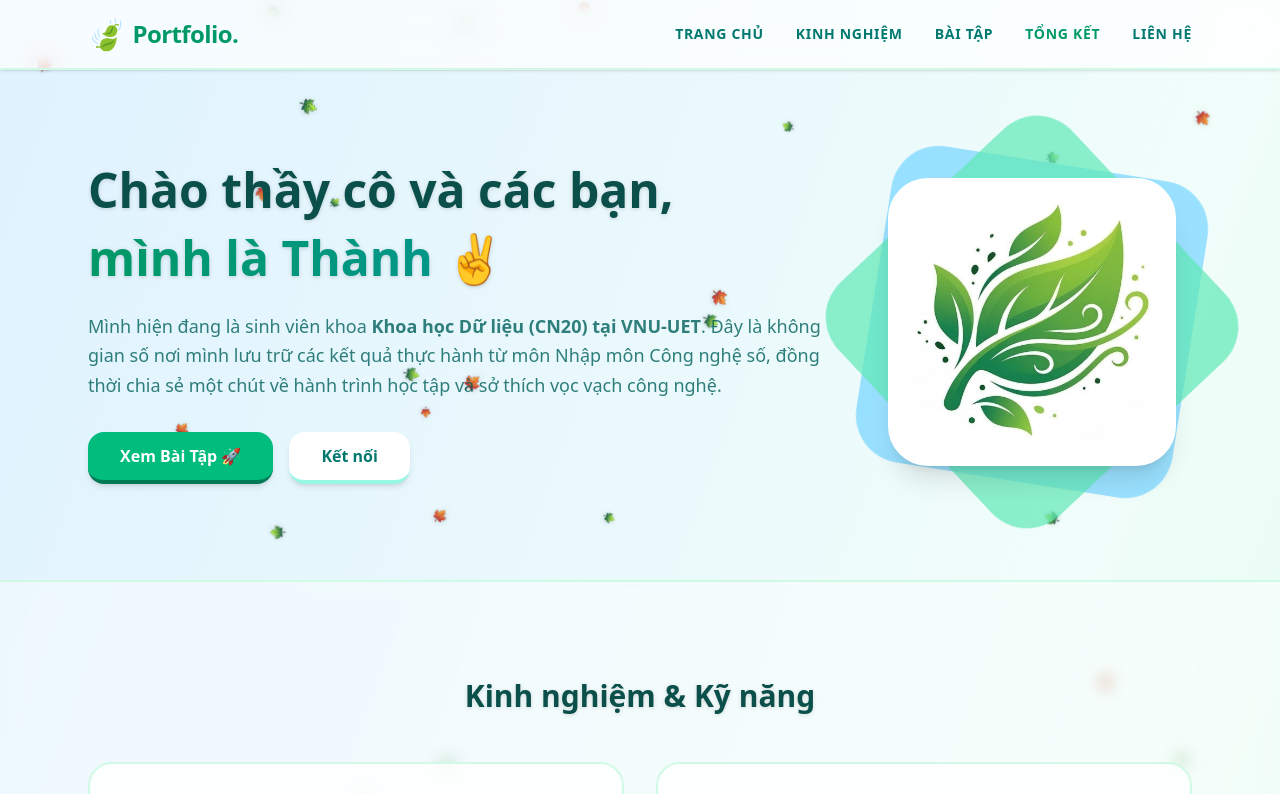
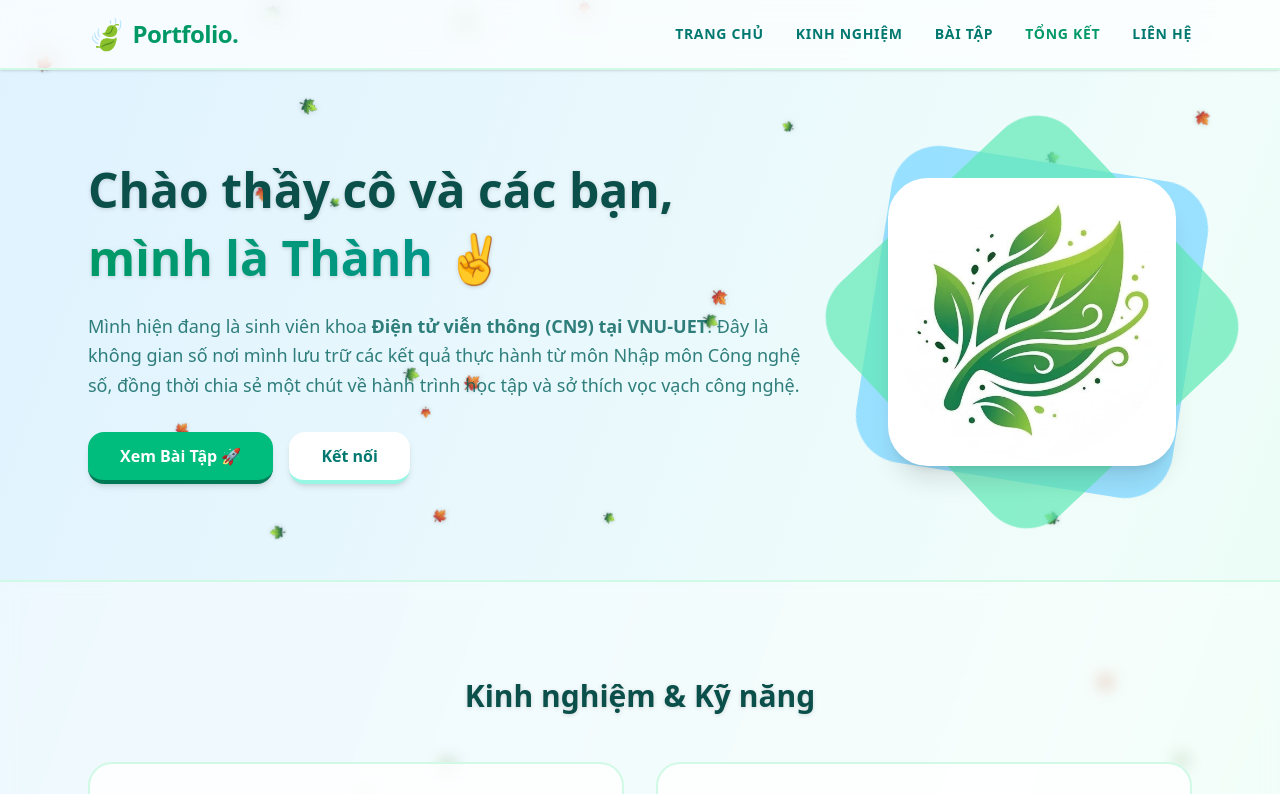
Before and after one commit to Thanhdt247/my-portfolio-uet, a Next.js app: page / in a window 1280 px wide. Shown: the top 794 px of the page. Built offline with nearby package versions, Linux system fonts and the light colour scheme.

Commit message:
update effect

```diff
--- a/app/page.tsx
+++ b/app/page.tsx
@@ -78,7 +78,7 @@ export default function HomePage() {
             </span>
           </h1>
           <p className="text-lg text-teal-800/80 mb-8 leading-relaxed font-medium">
-            Mình hiện đang là sinh viên khoa <strong>Khoa học Dữ liệu (CN20) tại VNU-UET</strong>.
+            Mình hiện đang là sinh viên khoa <strong>Điện tử viễn thông (CN9) tại VNU-UET</strong>.
             Đây là không gian số nơi mình lưu trữ các kết quả thực hành từ môn Nhập môn Công nghệ số,
             đồng thời chia sẻ một chút về hành trình học tập và sở thích vọc vạch công nghệ.
           </p>
```
